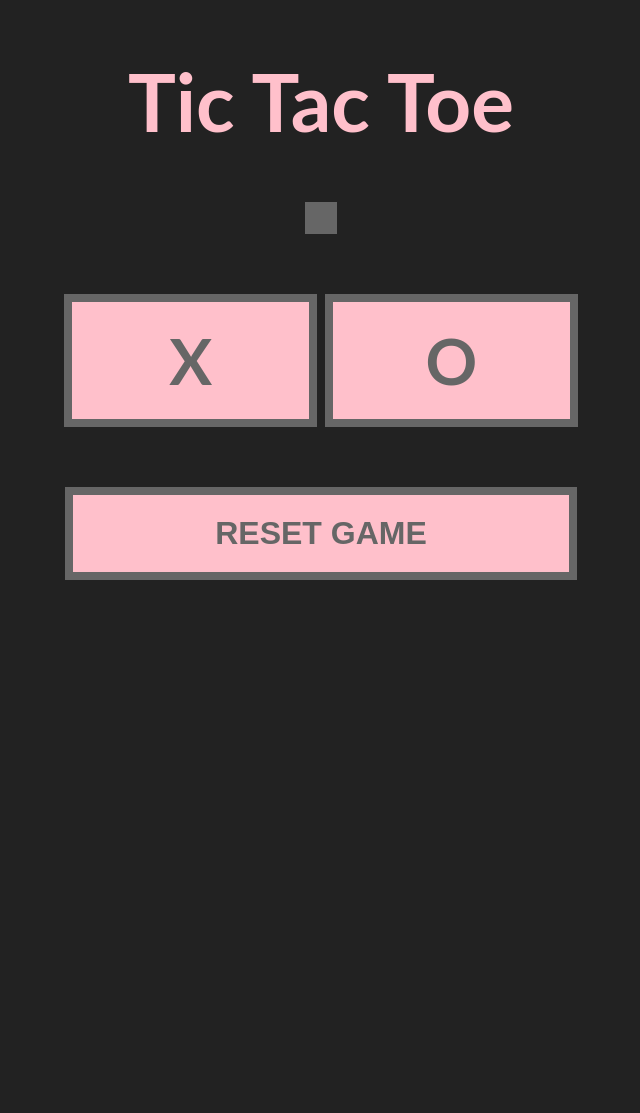
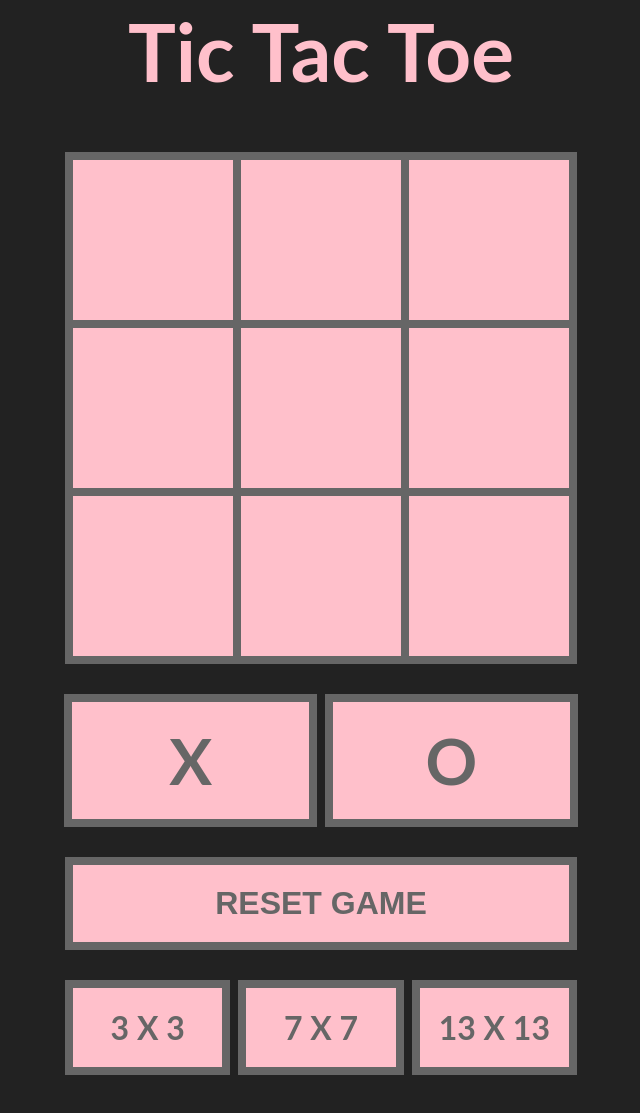
Before and after one commit to shin-shin/tic-tac-toe, a plain HTML site: page index.html in a window 1280 px wide. Shown: the part 51-1164 px from the top of the page, without its empty margins (319-959 px from the left). Before the commit the page ends 800 px from the top, so only its background shows below. Drawn offline with Linux system fonts and the light colour scheme.

Commit message:
add some HTML and CSS to support changes

```diff
--- a/css/style.css
+++ b/css/style.css
@@ -9,7 +9,7 @@
 }
 body {
     margin: 0;
-    padding: 50px;
+    padding:0 50px 50px;
     background-color: var(--dark);
     font-family: 'Lato', sans-serif;
     display: flex;
@@ -45,8 +45,18 @@ h1 {
     justify-content: center;
     align-items: center;
 }
+#board .xBox{
+
+}
+#board .xBox{
+
+}
+#board .zero{
+
+
+}
 #turn {
-    margin-top: 60px;
+    margin-top: 30px;
     font-size: 4rem;
     color: var(--medium);
     text-transform: uppercase;
@@ -78,7 +88,7 @@ h1 {
 }
 
 button#resetBtn {
-    margin-top: 60px;
+    margin-top: 30px;
     width: 32rem;
     height: auto;
     font-size: 2rem;
@@ -95,3 +105,30 @@ button#resetBtn:hover {
     background-color: var(--medium);
     color: var(--light);
 }
+#size {
+    margin-top: 30px;
+    font-size: 2rem;
+    color: var(--medium);
+    text-transform: uppercase;
+    font-weight: bold;
+    align-self: center;
+    grid-gap: 6px;
+    display: grid;
+    grid-template: 1fr / 1fr 1fr 1fr;
+    grid-gap: .5rem;
+
+
+}
+#size >div {
+    width: 10.335rem;
+    height: auto;
+    background-color: var(--light);
+    border: .5rem solid var(--medium);
+    padding: 20px 0;
+    text-align: center;
+
+}
+#size .active {
+    background-color: var(--light);
+    border: .5rem solid var(--medium);
+}
--- a/index.html
+++ b/index.html
@@ -10,23 +10,16 @@
 </head>
 <body>
     <h1>Tic Tac Toe</h1>
-    <div id="board">
-        <!-- <div class="box1-1"></div>
-        <div class="box1-2"></div>
-        <div class="box1-3"></div>
-
-        <div class="box2-1"></div>
-        <div class="box2-2"></div>
-        <div class="box2-3"></div>
-
-        <div class="box3-1"></div>
-        <div class="box3-2"></div>
-        <div class="box3-3"></div>  -->
-    </div>
+    <div id="board"></div>
     <div id="turn">
         <div class="xBox">x</div>
         <div class="oBox">o</div>
     </div>
     <button id="resetBtn">reset game</button>
+    <div id="size">
+        <div class="xBox">3 x 3</div>
+        <div class="xBox">7 x 7</div>
+        <div class="oBox">13 x 13</div>
+    </div>
 </body>
 </html>
--- a/js/main.js
+++ b/js/main.js
@@ -2,16 +2,17 @@
 const XBOX = 1;
 const OBOX = -1;
 const EMPTY = 0;
-const grid = 3;
+const GRID = 3;
+const GRID7 = 7;
+const GRID13 = 13;
 
 
 //*----- app's state (variables) -----
-let board, playBoard, resetGameBtn, xTurn, oTurn;
+let board, playBoard, boxNum, resetGameBtn, xTurn, oTurn;
 
 //*----- cached element references ---
 board = document.getElementById("board");
 resetGameBtn = document.getElementById("resetBtn");
-boxes = document.getElementById("board").children;
 //*----- event listeners -------------
 board.addEventListener("click", makeMove);
 resetGameBtn.addEventListener("click", resetGame);
@@ -21,14 +22,17 @@ init();
 
 function makeMove(event){
     let move = event.target;
-
+    let boxNum = playBoard.indexOf(move);
+    move.textContent = "0"
+    console.log(boxNum);
     //array of (#board children elements numbered) method indexOf(event.target)
     //for loop through #board
     //test if it works
     move.style.backgroundColor = "#FE506D";
-    move.textContent = "x";
-    //playBoard = cleanBoard.push(event.target);
-    console.log("move " + event.target);
+    //move.textContent = "x";
+    //playBoard.push(move);
+    //console.log("move " + move);
+    //console.log(playBoard);
 }
 
 function winCheck(){
@@ -44,10 +48,13 @@ function render(){
 
 }
 function init(){
-    playBoard = new Array();
-    for(var i = 0; i <= Math.pow(grid, 2); i++){
-        board += "<div>0</div";
+    // playBoard = new Array();
+    for(var i = 0; i < Math.pow(GRID, 2); i++){
+        board.innerHTML += "<div class=\"zero\"></div";
     }
+    playBoard = Array.from(document.getElementById("board").children);
+
+    console.log(playBoard);
 }
 
 console.log("hello from JS");
```
